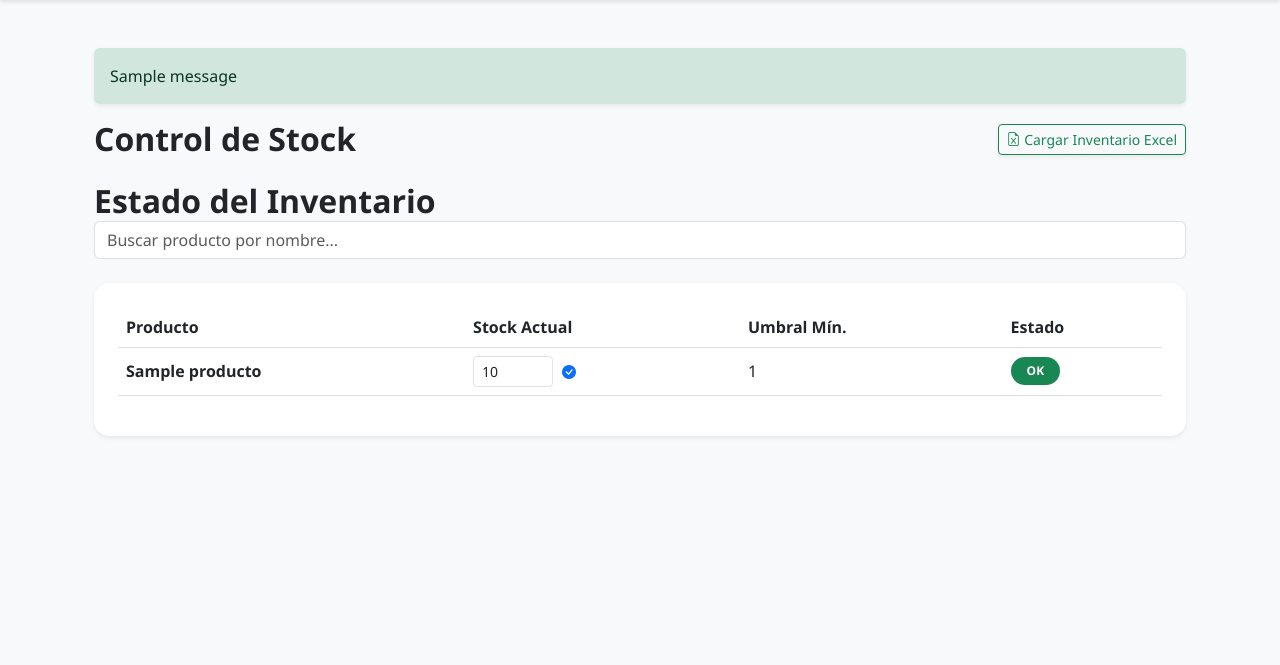
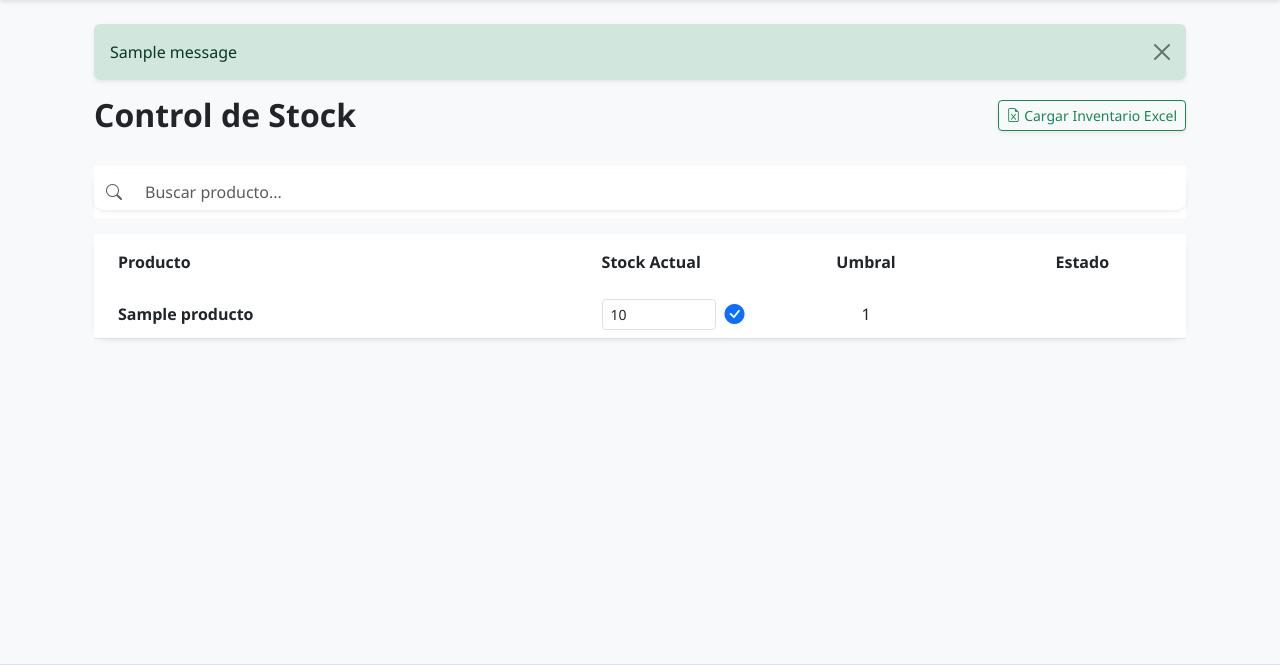
Before and after one commit to LucianoCingolani/agenzia, a Django app: page /inventario/ in a window 1280 px wide. Shown: the part 56-721 px from the top of the page. Run offline with Django 5.2, Linux system fonts and the light colour scheme; a user stored in the database is signed in; tables that the repository leaves empty hold one stand-in row (values such as "Sample post"); one stand-in notice (Sample message) is shown.

Commit message:
responsive inventory

```diff
--- a/gestion/models.py
+++ b/gestion/models.py
@@ -63,7 +63,7 @@ class Producto(models.Model):
         return self.stock_actual <= self.umbral_minimo
 
     def necesita_reposicion(self):
-        return self.stock_actual <= self.umbral_minimo * 1.3
+        return self.stock_actual <= self.umbral_minimo * 1.5
 
     def __str__(self):
         return f"{self.nombre} ({self.stock_actual})"
--- a/gestion/templates/gestion/inventario.html
+++ b/gestion/templates/gestion/inventario.html
@@ -1,19 +1,19 @@
 {% extends "gestion/base.html" %}
 
 {% block content %}
-<div class="container mt-5">
+<div class="container mt-4 mb-5">
 
     {% if messages %}
         {% for message in messages %}
-            <div class="alert alert-{{ message.tags }} shadow-sm border-0">
+            <div class="alert alert-{{ message.tags }} shadow-sm border-0 alert-dismissible fade show">
                 {{ message }}
+                <button type="button" class="btn-close" data-bs-dismiss="alert" aria-label="Close"></button>
             </div>
         {% endfor %}
     {% endif %}
 
-    <div class="d-flex justify-content-between align-items-center mb-4">
-        <h2 class="fw-bold m-0">Control de Stock</h2>
-
+    <div class="d-flex flex-column flex-md-row justify-content-between align-items-start align-items-md-center mb-4">
+        <h2 class="fw-bold m-0 mb-3 mb-md-0">Control de Stock</h2>
         <button class="btn btn-outline-success btn-sm shadow-sm" type="button" data-bs-toggle="collapse" data-bs-target="#collapseUpload">
             <i class="bi bi-file-earmark-excel"></i> Cargar Inventario Excel
         </button>
@@ -29,78 +29,89 @@
                         <input type="file" name="archivo_excel" class="form-control" accept=".xlsx" required>
                     </div>
                     <div class="col-md-3 mt-3 mt-md-0">
-                        <button type="submit" class="btn btn-success w-100 mt-md-4">
-                            Subir y Actualizar
-                        </button>
+                        <button type="submit" class="btn btn-success w-100 mt-md-4">Subir y Actualizar</button>
                     </div>
                 </div>
-                <p class="small text-muted mt-2 mb-0">
-                    <i class="bi bi-info-circle"></i> El sistema procesará automáticamente las descripciones y los niveles de stock.
-                </p>
             </form>
         </div>
     </div>
 
-    <h2 class="fw-bold mb-4">Estado del Inventario</h2>
-
-    <div class="row g-4">
+    <div class="row g-3 mb-4">
         {% if criticos %}
         <div class="col-12">
-            <div class="alert alert-danger border-0 shadow-sm" style="background-color: #f8d7da; border-radius: 12px;">
-                <h5 class="alert-heading fw-bold"><i class="bi bi-x-circle-fill me-2"></i>REPOSICIÓN INMEDIATA</h5>
-                <p class="mb-0">Hay {{ criticos|length }} productos por debajo del umbral mínimo configurado.</p>
-            </div>
-        </div>
-        {% endif %}
-
-        {% if advertencias %}
-        <div class="col-12">
-            <div class="alert alert-warning border-0 shadow-sm" style="background-color: #fff3cd; border-radius: 12px;">
-                <h5 class="alert-heading fw-bold"><i class="bi bi-clock-history me-2"></i>PRÓXIMOS A PEDIR</h5>
-                <p class="mb-0">Estos productos están entrando en la zona de precaución (margen del 30%).</p>
+            <div class="alert alert-danger border-0 shadow-sm m-0" style="border-radius: 12px;">
+                <h6 class="alert-heading fw-bold mb-1"><i class="bi bi-x-circle-fill me-2"></i>REPOSICIÓN INMEDIATA</h6>
+                <small>Hay {{ criticos|length }} productos por debajo del mínimo.</small>
             </div>
         </div>
         {% endif %}
     </div>
 
-    <div class="mb-4">
-        <input type="text" id="searchInput" class="form-control" placeholder="Buscar producto por nombre..." onkeyup="filterTable()">
+    <div class="sticky-top bg-white py-2 mb-3" style="top: 0; z-index: 1020;">
+        <div class="input-group shadow-sm" style="border-radius: 10px; overflow: hidden;">
+            <span class="input-group-text bg-white border-0"><i class="bi bi-search text-muted"></i></span>
+            <input type="text" id="searchInput" class="form-control border-0" placeholder="Buscar producto..." onkeyup="filterTable()">
+        </div>
     </div>
 
-    <div class="card card-custom shadow-sm border-0 mt-4" style="border-radius: 15px;">
-        <div class="card-body p-4">
-            <table class="table table-hover align-middle">
-                <thead>
-                    <tr class="text-muted">
-                        <th>Producto</th>
-                        <th>Stock Actual</th>
-                        <th>Umbral Mín.</th>
-                        <th>Estado</th>
+    <div class="d-md-none" id="mobileView">
+        {% for p in todos %}
+        <div class="card mb-3 border-0 shadow-sm item-card" style="border-radius: 15px;">
+            <div class="card-body p-3">
+                <div class="d-flex justify-content-between align-items-start mb-2">
+                    <div style="max-width: 70%;">
+                        <h6 class="fw-bold mb-1 text-dark">{{ p.nombre }}</h6>
+                        <small class="text-muted">Mínimo: {{ p.umbral_minimo }}</small>
+                    </div>
+                    {% if p.necesita_reposicion_urgente %}
+                        <span class="badge bg-danger rounded-pill">Crítico</span>
+                    {% elif p.necesita_reposicion %}
+                        <span class="badge bg-warning text-dark rounded-pill">Pedir</span>
+                    {% else %}
+                        <span class="badge bg-success rounded-pill">OK</span>
+                    {% endif %}
+                </div>
+
+                <form action="{% url 'actualizar_stock_manual' p.id %}" method="POST" class="d-flex align-items-center bg-light p-2 rounded-3 mt-2">
+                    {% csrf_token %}
+                    <label class="small fw-bold me-2 text-muted">Stock:</label>
+                    <input type="number" name="nuevo_stock" value="{{ p.stock_actual }}"
+                           class="form-control form-control-sm text-center fw-bold border-0"
+                           style="width: 80px; background: transparent;" inputmode="numeric">
+                    <button type="submit" class="btn btn-sm btn-primary ms-auto rounded-circle" style="width: 32px; height: 32px; padding: 0;">
+                        <i class="bi bi-check"></i>
+                    </button>
+                </form>
+            </div>
+        </div>
+        {% endfor %}
+    </div>
+
+    <div class="d-none d-md-block card border-0 shadow-sm" style="border-radius: 15px;">
+        <div class="card-body p-0">
+            <div class="table-responsive">
+                <table class="table table-hover align-middle mb-0">
+                    <thead class="bg-light text-muted">
+                        <tr>
+                            <th class="ps-4 py-3 border-0">Producto</th>
+                            <th class="py-3 border-0">Stock Actual</th>
+                            <th class="py-3 border-0 text-center">Umbral</th>
+                            <th class="py-3 border-0 text-center">Estado</th>
                         </tr>
                     </thead>
                     <tbody>
                         {% for p in todos %}
-                    <tr>
-                        <td class="fw-bold">{{ p.nombre }}</td>
-                        <td>
+                        <tr class="item-row">
+                            <td class="ps-4 fw-bold text-dark">{{ p.nombre }}</td>
+                            <td style="width: 160px;">
                                 <form action="{% url 'actualizar_stock_manual' p.id %}" method="POST" class="d-flex align-items-center">
                                     {% csrf_token %}
-                                <input type="number" name="nuevo_stock" value="{{ p.stock_actual }}"
-                                    class="form-control form-control-sm me-2" style="width: 80px;">
-                                <button type="submit" class="btn btn-sm btn-link p-0 text-primary">
-                                    <i class="bi bi-check-circle-fill"></i>
-                                </button>
+                                    <input type="number" name="nuevo_stock" value="{{ p.stock_actual }}" class="form-control form-control-sm me-2">
+                                    <button type="submit" class="btn btn-sm btn-link p-0 text-primary"><i class="bi bi-check-circle-fill fs-5"></i></button>
                                 </form>
                             </td>
-                        <td>{{ p.umbral_minimo }}</td>
-                        <td>
-                            {% if p.necesita_reposicion_urgente %}
-                                <span class="badge bg-danger p-2 px-3" style="border-radius: 20px;">Crítico</span>
-                            {% elif p.necesita_reposicion %}
-                                <span class="badge bg-warning text-dark p-2 px-3" style="border-radius: 20px;">Pedir pronto</span>
-                            {% else %}
-                                <span class="badge bg-success p-2 px-3" style="border-radius: 20px;">OK</span>
-                            {% endif %}
+                            <td class="text-center">{{ p.umbral_minimo }}</td>
+                            <td class="text-center">
                                 </td>
                         </tr>
                         {% endfor %}
@@ -109,19 +120,27 @@
             </div>
         </div>
     </div>
+</div>
 
 <script>
 function filterTable() {
     let input = document.getElementById("searchInput");
     let filter = input.value.toUpperCase();
-    let table = document.querySelector("table");
-    let tr = table.getElementsByTagName("tr");
 
-    for (let i = 1; i < tr.length; i++) {
-        let td = tr[i].getElementsByTagName("td")[0]; // Columna de Nombre
+    // Filtra Tarjetas (Móvil)
+    let cards = document.getElementsByClassName("item-card");
+    for (let card of cards) {
+        let name = card.querySelector("h6").innerText;
+        card.style.display = name.toUpperCase().indexOf(filter) > -1 ? "" : "none";
+    }
+
+    // Filtra Tabla (PC)
+    let rows = document.getElementsByClassName("item-row");
+    for (let row of rows) {
+        let td = row.querySelector("td");
         if (td) {
-            let textValue = td.textContent || td.innerText;
-            tr[i].style.display = textValue.toUpperCase().indexOf(filter) > -1 ? "" : "none";
+            let text = td.textContent || td.innerText;
+            row.style.display = text.toUpperCase().indexOf(filter) > -1 ? "" : "none";
         }
     }
 }
```
Lines whose indentation alone changed are shown as unchanged.
